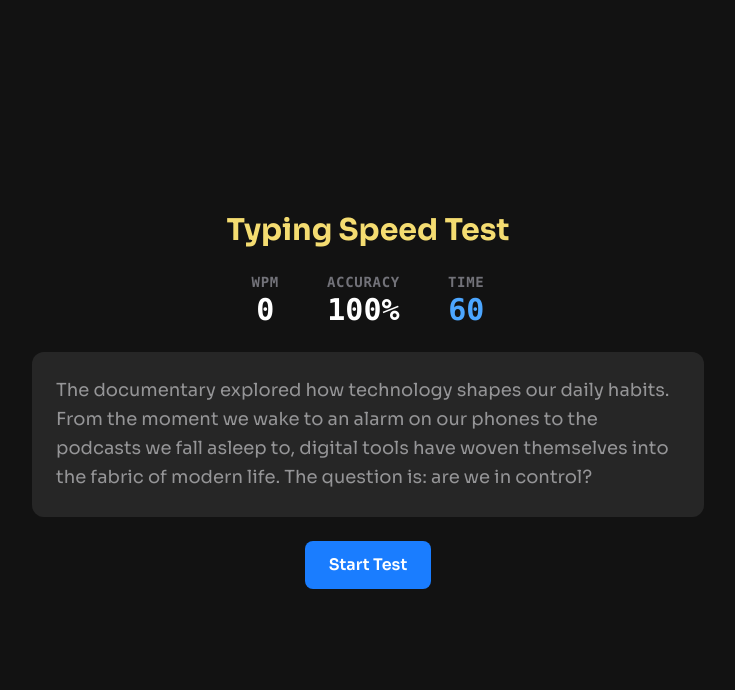
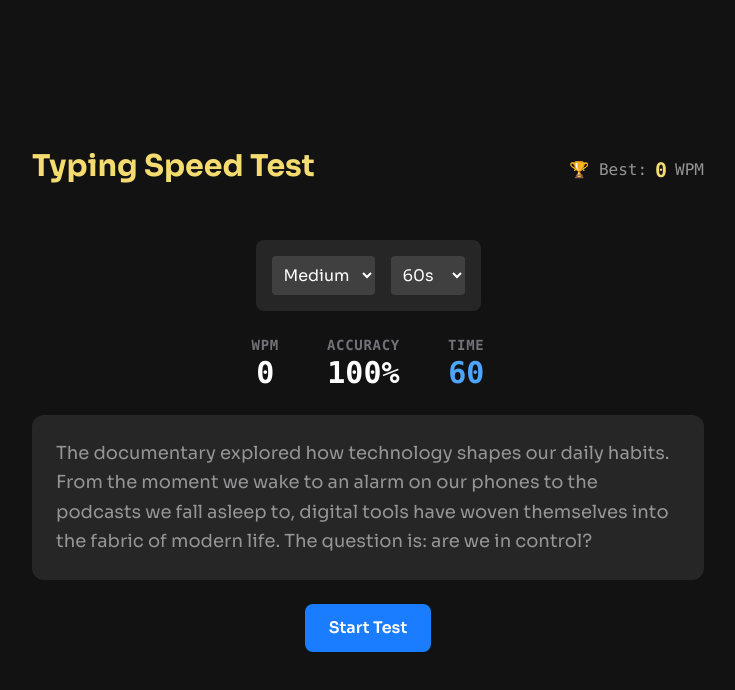
Before and after one commit to gbollybambam/typing-speed-test, a React (Vite) app: page / in a window 1280 px wide. Shown: the top 690 px of the page, without its empty margins (272-1007 px from the left). Built offline with nearby package versions, Linux system fonts and the light colour scheme.

Commit message:
feat: implement game settings, local storage high score, and difficulty logic

```diff
--- a/src/App.tsx
+++ b/src/App.tsx
@@ -1,28 +1,86 @@
 import { useState, useRef, useEffect } from 'react'; // Import useRef
-import { getRandomPassage } from './utils/textGenerator';
+import { getRandomPassage, type Difficulty } from './utils/textGenerator';
 import useTypingEngine from './hooks/useTypingEngine';
+import useLocalStorage from './hooks/useLocalStorage';
 
 function App() {
-  const [text, setText] = useState(getRandomPassage('medium').text);
+  const [timeOption, setTimeOption] = useState(60);
+  const [difficulty, setDifficulty] = useState<Difficulty>('medium');
+  const [text, setText] = useState(getRandomPassage(difficulty).text);
+  const [highScore, setHighScore] = useLocalStorage<number>('typing-speed-high-score', 0);
 
-  // Grab the new handler
-  const { status, timeLeft, typed, errors, wpm, accuracy, startGame, handleInput } = useTypingEngine(60);
+  const { status, timeLeft, typed, wpm, accuracy, startGame, handleInput, resetEngine } = useTypingEngine(timeOption);
 
-  // Create a reference to the hidden input so we can focus it
   const inputRef = useRef<HTMLInputElement>(null);
 
-  // Focus input automatically when game starts
   useEffect(() => {
     if (status === 'running' && inputRef.current) {
       inputRef.current.focus();
     }
   }, [status]);
 
+  useEffect(() => {
+    if (status === 'finished') {
+      if (wpm > highScore) {
+        setHighScore(wpm);
+      }
+    }
+  }, [status, wpm, highScore, setHighScore]);
+
+
+  useEffect(() => {
+    resetEngine();
+  }, [timeOption, resetEngine]);
+
+  const handleDifficultyChange = (newDifficulty: Difficulty) => {
+    setDifficulty(newDifficulty);
+    setText(getRandomPassage(newDifficulty).text);
+    resetEngine();
+  };
+
+
   return (
     <div className="min-h-screen bg-neutral-900 text-neutral-0 flex flex-col items-center justify-center p-8 gap-6">
-      <h1 className="text-3xl font-bold text-yellow-400">
-        Typing Speed Test
-      </h1>
+      <div className="flex w-full max-w-2xl justify-between items-end mb-8">
+        <h1 className="text-3xl font-bold text-yellow-400">
+          Typing Speed Test
+        </h1>
+        <div className="flex items-center gap-2 text-neutral-400 font-mono">
+          <span>🏆 Best:</span>
+          <span className="text-xl font-bold text-yellow-400">{highScore}</span>
+          <span>WPM</span>
+        </div>
+      </div>
+
+      {/* --- NEW: Settings Controls --- */}
+      <div className="flex gap-4 p-4 bg-neutral-800 rounded-lg">
+        {/* Difficulty Select */}
+        <select
+          value={difficulty}
+          onChange={(e) => handleDifficultyChange(e.target.value as Difficulty)}
+          className="bg-neutral-700 p-2 rounded text-white"
+          disabled={status === 'running'}
+        >
+          <option value="easy">Easy</option>
+          <option value="medium">Medium</option>
+          <option value="hard">Hard</option>
+        </select>
+
+        {/* Time Select */}
+        <select
+          value={timeOption}
+          onChange={(e) => {
+            const val = Number(e.target.value);
+            setTimeOption(val);
+          }}
+          className="bg-neutral-700 p-2 rounded text-white"
+          disabled={status === 'running'}
+        >
+          <option value="30">30s</option>
+          <option value="60">60s</option>
+          <option value="120">120s</option>
+        </select>
+      </div>
 
       {/* Stats Bar */}
       <div className="flex gap-12 text-3xl font-mono font-bold">
@@ -40,7 +98,9 @@ function App() {
 
         <div className="flex flex-col items-center">
           <span className="text-neutral-500 text-sm uppercase tracking-wider">Time</span>
-          <span className="text-blue-400">{timeLeft}</span>
+          <span className="text-blue-400">
+               {status === 'idle' ? timeOption : timeLeft}
+             </span>
         </div>
       </div>
 
--- /dev/null
+++ b/src/hooks/useLocalStorage.ts
@@ -0,0 +1,34 @@
+import { useState} from 'react';
+
+function useLocalStorage<T>(key: string, initialValue: T) {
+  // 1. Initialize state from local storage if available
+  const [storedValue, setStoredValue] = useState<T>(() => {
+    try {
+      const item = window.localStorage.getItem(key);
+      return item ? JSON.parse(item) : initialValue;
+    } catch (error) {
+      console.error(error);
+      return initialValue;
+    }
+  });
+
+  // 2. Return a wrapped version of the setter function that persists the new value
+  const setValue = (value: T | ((val: T) => T)) => {
+    try {
+      // Allow value to be a function so we have same API as useState
+      const valueToStore = value instanceof Function ? value(storedValue) : value;
+
+      // Save state
+      setStoredValue(valueToStore);
+
+      // Save to local storage
+      window.localStorage.setItem(key, JSON.stringify(valueToStore));
+    } catch (error) {
+      console.error(error);
+    }
+  };
+
+  return [storedValue, setValue] as const;
+}
+
+export default useLocalStorage;
--- a/src/hooks/useTypingEngine.ts
+++ b/src/hooks/useTypingEngine.ts
@@ -5,19 +5,14 @@ import { calculateAccuracy, calculateWPM } from '../utils/calculateStats';
 export type GameStatus = 'idle' | 'running' | 'finished';
 
 const useTypingEngine = (initialTime: number = 60) => {
-  // Status: Is the game waiting, running, or done?
   const [status, setStatus] = useState<GameStatus>('idle');
-  // Timer: How many seconds are left?
   const [timeLeft, setTimeLeft] = useState(initialTime);
-  // Input: What has the user typed so far?
   const [typed, setTyped] = useState<string>('');
-  // Errors: simple counter for now
   const [errors, setErrors] = useState(0);
-  // Tracks every singlekey press (even backspaces) for accurracy math
   const [totalKeystrokes, setTotalKeystrokes] = useState(0);
 
 
-  // 2. Helper to start the game
+  // Helper to start the game
   const startGame = useCallback(() => {
     setStatus('running');
     setTimeLeft(initialTime);
@@ -30,12 +25,19 @@ const useTypingEngine = (initialTime: number = 60) => {
     setStatus('finished');
   }, []);
 
-  // 3. Countdown Logic
+  const resetEngine = useCallback(() => {
+    setStatus('idle');
+    setTimeLeft(initialTime);
+    setTyped('');
+    setErrors(0);
+    setTotalKeystrokes(0);
+  }, [initialTime])
+
+
+  // Countdown Logic
   useEffect(() => {
-    // Only run if the game is actually running
     if (status !== 'running') return;
 
-    // set up theinterval to tick every 1 seconds (1000ms)
     const intervalId = setInterval(() => {
       setTimeLeft((prevTime) => {
         if (prevTime <= 1) {
@@ -51,6 +53,7 @@ const useTypingEngine = (initialTime: number = 60) => {
     return () => clearInterval(intervalId);
   }, [status]);
 
+
   const handleInput = useCallback((e: React.ChangeEvent<HTMLInputElement>, targetText: string) => {
     if (status === 'finished') return;
 
@@ -60,36 +63,32 @@ const useTypingEngine = (initialTime: number = 60) => {
       startGame();
     }
 
-    // Logic: Did the user add a character or backspace?
-    // We only increment errors if they added a NEW character that is wrong
+    setTotalKeystrokes((prev) => prev + 1);
+
     if (val.length > typed.length) {
-      // User typed acharacter
       const charIndex = val.length - 1;
       const charTyped = val[charIndex];
       const charCorrect = targetText[charIndex];
 
-      setTotalKeystrokes((prev) => prev + 1);
 
       if (charTyped !== charCorrect) {
         setErrors((prev) => prev + 1);
       }
     }
 
-    // update the visual state
     setTyped(val);
 
-    // Auto-finish if they typed typed the whole paragraph
     if (val.length === targetText.length) {
       stopGame();
     }
 
   }, [status, typed, startGame, stopGame]);
 
+
   const timeElapsed = initialTime - timeLeft;
   const accuracy = calculateAccuracy(totalKeystrokes, errors);
   const wpm = calculateWPM(typed.length, timeElapsed);
 
-  // 4. Return these values so the Component can use them
   return {
     status,
     timeLeft,
@@ -98,6 +97,7 @@ const useTypingEngine = (initialTime: number = 60) => {
     accuracy,
     wpm,
     startGame,
+    resetEngine,
     handleInput,
   };
 };
```
Also changed, not shown: 1 other file (tests, documents, lock files or other folders).
